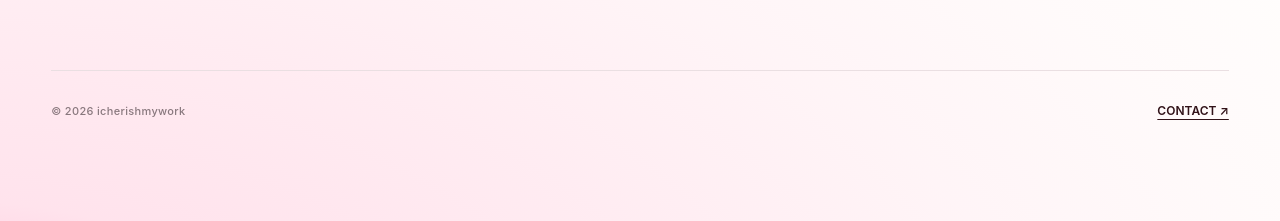
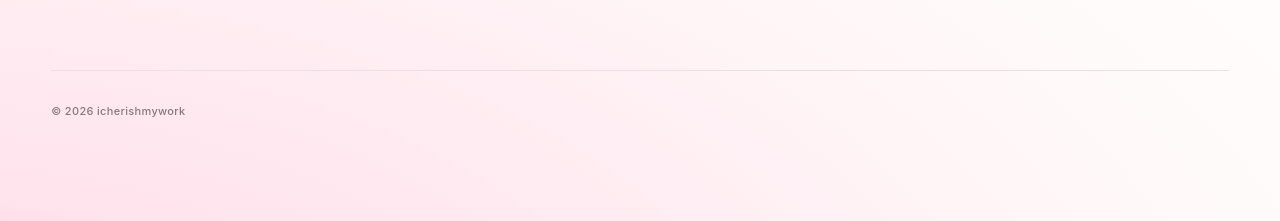
Before and after one commit to cherrymiri/icherishmywork, a React (Vite) app: page /contact in a window 1280 px wide. Shown: the part 453-674 px from the top of the page. Built offline with nearby package versions, Linux system fonts and the light colour scheme; a web font is replaced by a local one.

Commit message:
Hide duplicate CONTACT footer link on CONTACT page
Co-Authored-By: Claude Opus 5.5 <noreply@anthropic.com>
Claude-Session: https://claude.ai/code/session_01LjVCjRoNRHvuo7CHgCXafM

```diff
--- a/src/components/Footer.tsx
+++ b/src/components/Footer.tsx
@@ -1,10 +1,13 @@
 import { Link } from 'react-router-dom';
 
-export default function Footer() {
+/** hideContact: CONTACT 페이지에서 중복 링크를 숨김(자리는 유지해 높이·정렬 그대로). */
+export default function Footer({ hideContact = false }: { hideContact?: boolean }) {
   return (
     <footer className="footer">
       <small>© 2026 icherishmywork</small>
-      <Link to="/contact">CONTACT ↗</Link>
+      {hideContact
+        ? <span className="footer-placeholder" aria-hidden="true">CONTACT ↗</span>
+        : <Link to="/contact">CONTACT ↗</Link>}
     </footer>
   );
 }
--- a/src/pages/Contact.tsx
+++ b/src/pages/Contact.tsx
@@ -30,7 +30,7 @@ export default function Contact() {
             </a>
           </li>
         </ul>
-        <Footer />
+        <Footer hideContact />
       </div>
     </div>
   );
--- a/src/styles/global.css
+++ b/src/styles/global.css
@@ -234,7 +234,8 @@ html { background: #FFFDFC; }
   padding: 30px 0 50px; display: flex; align-items: center; justify-content: space-between; gap: 15px;
 }
 .footer small { font-size: 11px; font-weight: 500; letter-spacing: .03em; color: #88777d; }
-.footer a { font-size: 12px; font-weight: 600; text-decoration: underline; text-underline-offset: 4px; }
+.footer a, .footer-placeholder { font-size: 12px; font-weight: 600; text-decoration: underline; text-underline-offset: 4px; }
+.footer-placeholder { visibility: hidden; }
 
 /* ── 내부 페이지 공통 ── */
 .inner { max-width: 1200px; margin: auto; padding: 130px var(--space) 60px; }
```
